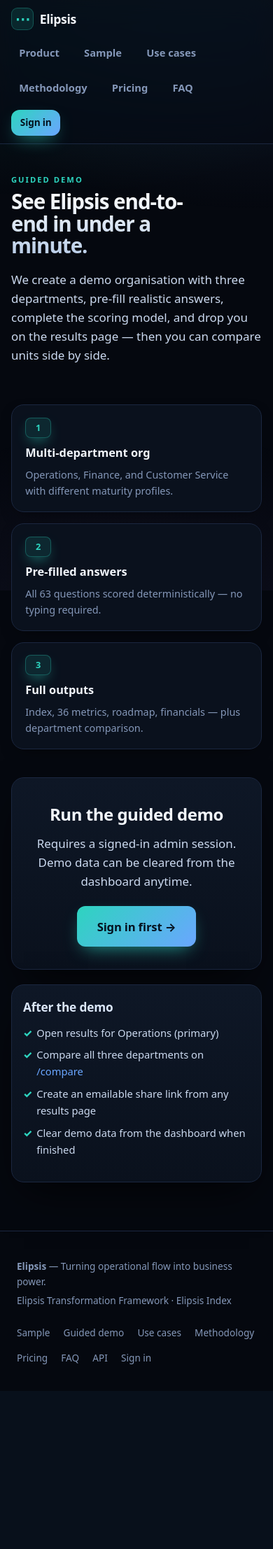
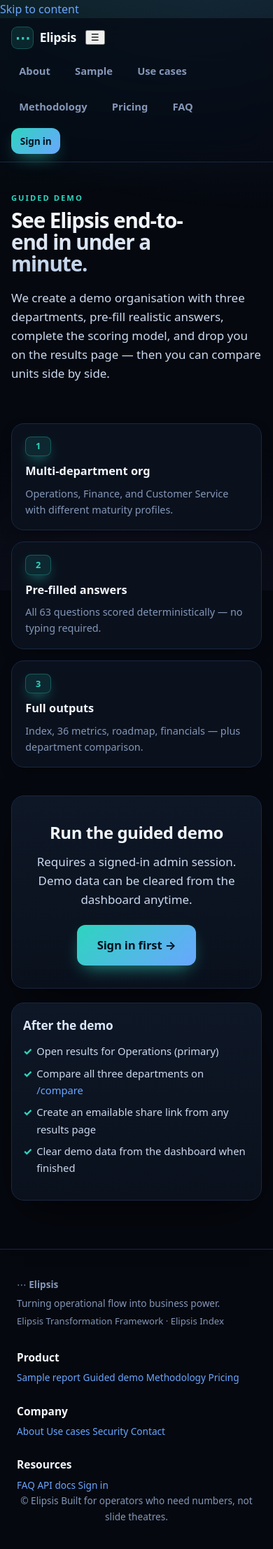
Before and after one commit to JonesKapedo/elipsis, a FastAPI app: page /demo in a window 390 px wide. Shown: the whole page at 70% size. Before the commit the page ends 1950 px from the top, so only its background shows below. Run offline with FastAPI, Linux system fonts and the light colour scheme; data comes from the database, SQL or seed files in the repository.

Commit message:
Professional shell: cleaner nav, structured footer, mobile menu

```diff
--- a/elipsis_api/templates/base.html
+++ b/elipsis_api/templates/base.html
@@ -3,23 +3,34 @@
 <head>
 <meta charset="utf-8">
 <meta name="viewport" content="width=device-width, initial-scale=1">
-<title>{% block title %}Home{% endblock %} &middot; {{ BRAND_NAME }}</title>
+<title>{% block title %}Home{% endblock %} · {{ BRAND_NAME }}</title>
 <meta name="description" content="{{ BRAND_TAGLINE }} Measure transformation readiness, friction cost, and a prioritised roadmap.">
+<meta name="theme-color" content="#05080f">
 <link rel="stylesheet" href="/static/style.css">
 <link rel="stylesheet" href="/static/extras.css">
+{% block head %}{% endblock %}
 </head>
-<body>
+<body class="{% block body_class %}{% endblock %}">
+<a class="skip-link" href="#main">Skip to content</a>
 <header class="topbar">
-  <a class="brand" href="/"><span class="mark">{{ BRAND_MARK }}</span> {{ BRAND_NAME }}</a>
-  <nav>
+  <a class="brand" href="/">
+    <span class="mark" aria-hidden="true">{{ BRAND_MARK }}</span>
+    <span>{{ BRAND_NAME }}</span>
+  </a>
+  <button class="nav-toggle" type="button" aria-label="Open menu" aria-expanded="false" onclick="
+    const n=document.getElementById('site-nav');
+    const open=n.classList.toggle('open');
+    this.setAttribute('aria-expanded', open);
+  ">☰</button>
+  <nav id="site-nav" class="site-nav">
     {% if user %}
     <a href="/dashboard">Dashboard</a>
     <a href="/start">New assessment</a>
     <a href="/compare">Compare</a>
+    <a href="/assessments">Assessments</a>
     <a href="/demo">Demo</a>
-    <a href="/assessments">Assessments</a>
     {% else %}
-    <a href="/#what">Product</a>
+    <a href="/about">About</a>
     <a href="/sample">Sample</a>
     <a href="/use-cases">Use cases</a>
     <a href="/methodology">Methodology</a>
@@ -30,29 +41,46 @@
   <div class="session">
     {% if user %}
     <span class="who">{{ user.name or user.email }}</span>
-    <a href="/logout">Sign out</a>
+    <a class="btn sm ghost" href="/logout">Sign out</a>
     {% else %}
     <a class="btn sm" href="/login">Sign in</a>
     {% endif %}
   </div>
 </header>
-<main>{% block content %}{% endblock %}</main>
-<footer>
+
+<main id="main">{% block content %}{% endblock %}</main>
+
+<footer class="site-footer">
   <div class="footer-grid">
-    <div>
-      <p><strong>{{ BRAND_NAME }}</strong> — {{ BRAND_TAGLINE }}</p>
-      <p class="muted">{{ FRAMEWORK_NAME }} · {{ INDEX_NAME }}</p>
+    <div class="footer-brand">
+      <p class="brand-line"><span class="mark">{{ BRAND_MARK }}</span> <strong>{{ BRAND_NAME }}</strong></p>
+      <p class="muted">{{ BRAND_TAGLINE }}</p>
+      <p class="muted small">{{ FRAMEWORK_NAME }} · {{ INDEX_NAME }}</p>
     </div>
-    <div class="footer-links">
-      <a href="/sample">Sample</a>
+    <div class="footer-col">
+      <h4>Product</h4>
+      <a href="/sample">Sample report</a>
       <a href="/demo">Guided demo</a>
-      <a href="/use-cases">Use cases</a>
       <a href="/methodology">Methodology</a>
       <a href="/pricing">Pricing</a>
+    </div>
+    <div class="footer-col">
+      <h4>Company</h4>
+      <a href="/about">About</a>
+      <a href="/use-cases">Use cases</a>
+      <a href="/security">Security</a>
+      <a href="/contact">Contact</a>
+    </div>
+    <div class="footer-col">
+      <h4>Resources</h4>
       <a href="/faq">FAQ</a>
-      <a href="/docs">API</a>
+      <a href="/docs">API docs</a>
       <a href="/login">Sign in</a>
     </div>
+  </div>
+  <div class="footer-bottom">
+    <span>© {{ BRAND_NAME }}</span>
+    <span class="muted">Built for operators who need numbers, not slide theatres.</span>
   </div>
 </footer>
 </body>
```
